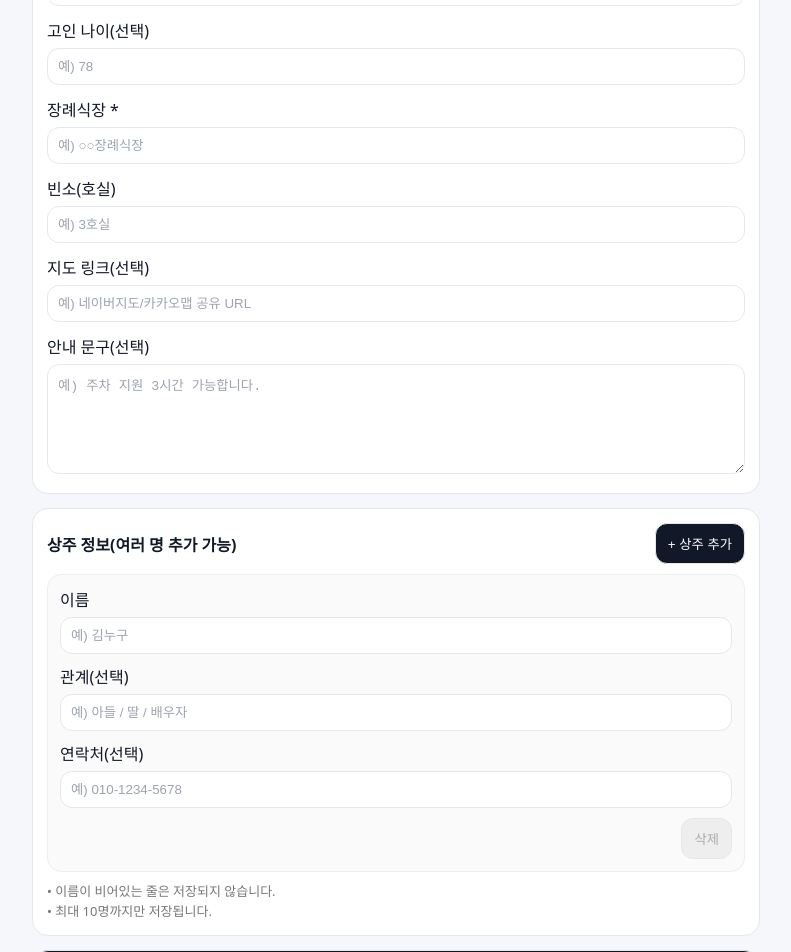
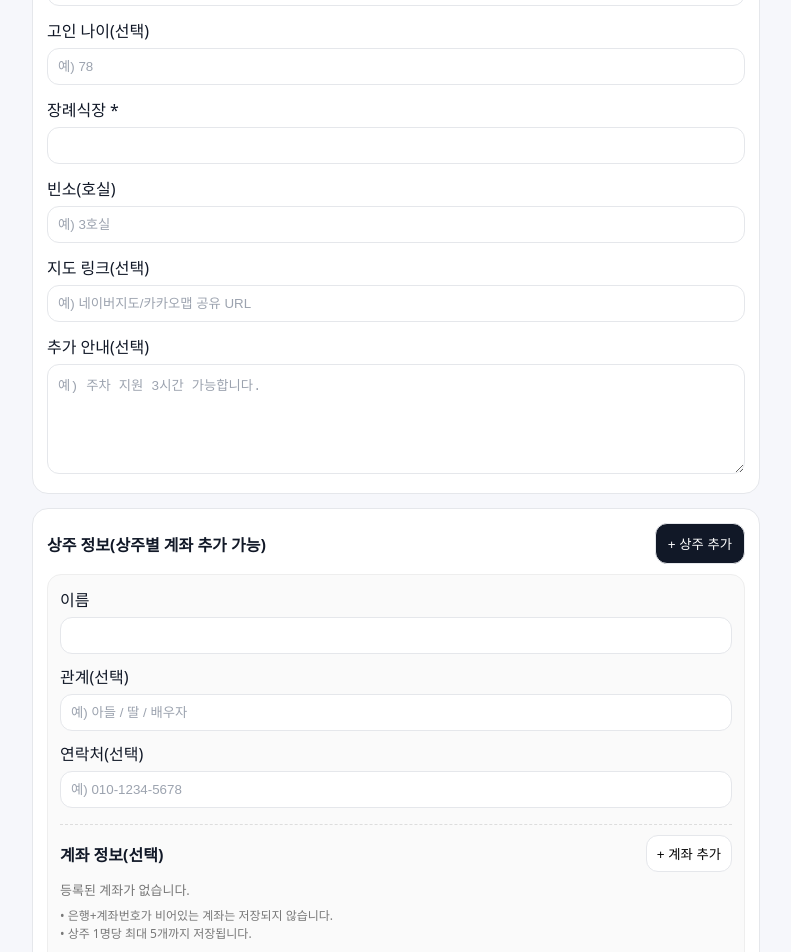
Before and after one commit to Liminjinglei/obituary, a Next.js app: page /create in a window 1280 px wide. Shown: the part 260-1212 px from the top of the page, without its empty margins (244-1035 px from the left). Built offline with nearby package versions, Linux system fonts and the light colour scheme.

Commit message:
add bereaved accounts per person

```diff
--- a/app/api/notices/route.ts
+++ b/app/api/notices/route.ts
@@ -9,7 +9,31 @@ function getClientIp(h: Headers) {
   return h.get("x-real-ip") || "unknown";
 }
 
-type BereavedItem = { name: string; relation?: string; phone?: string };
+type AccountItem = { bank: string; number: string; holder?: string };
+type BereavedItem = { name: string; relation?: string; phone?: string; accounts?: AccountItem[] };
+
+function sanitizeAccounts(input: any): AccountItem[] | undefined {
+  if (!Array.isArray(input)) return undefined;
+  const out: AccountItem[] = [];
+
+  for (const raw of input) {
+    const bank = String(raw?.bank ?? "").trim();
+    const number = String(raw?.number ?? "").trim();
+    const holder = String(raw?.holder ?? "").trim();
+
+    if (!bank || !number) continue;
+
+    out.push({
+      bank,
+      number,
+      holder: holder || undefined,
+    });
+
+    if (out.length >= 5) break; // 상주 1명당 계좌 최대 5개 제한
+  }
+
+  return out.length ? out : undefined;
+}
 
 function sanitizeBereavedList(input: any): BereavedItem[] | null {
   if (!Array.isArray(input)) return null;
@@ -19,16 +43,18 @@ function sanitizeBereavedList(input: any): BereavedItem[] | null {
     const name = String(raw?.name ?? "").trim();
     const relation = String(raw?.relation ?? "").trim();
     const phone = String(raw?.phone ?? "").trim();
+    if (!name) continue;
 
-    if (!name) continue;
+    const accounts = sanitizeAccounts(raw?.accounts);
 
     out.push({
       name,
       relation: relation || undefined,
       phone: phone || undefined,
+      accounts,
     });
 
-    if (out.length >= 10) break; // 상주 최대 10명 제한(안전장치)
+    if (out.length >= 10) break; // 상주 최대 10명 제한
   }
 
   return out.length ? out : null;
@@ -92,9 +118,7 @@ export async function POST(req: Request) {
     summary,
     map_url: mapUrl || null,
     message: message || null,
-
-    bereaved_list: bereavedList, // jsonb 저장
-
+    bereaved_list: bereavedList, // accounts 포함 저장 가능
     delete_key: deleteKey,
     expires_at: expiresAt,
     created_ip: ip,
--- a/app/create/page.tsx
+++ b/app/create/page.tsx
@@ -3,7 +3,8 @@
 import { useRouter } from "next/navigation";
 import { useMemo, useState } from "react";
 
-type BereavedRow = { name: string; relation: string; phone: string };
+type AccountRow = { bank: string; number: string; holder: string };
+type BereavedRow = { name: string; relation: string; phone: string; accounts: AccountRow[] };
 
 export default function CreatePage() {
   const router = useRouter();
@@ -16,32 +17,71 @@ export default function CreatePage() {
   const [message, setMessage] = useState("");
 
   const [bereavedRows, setBereavedRows] = useState<BereavedRow[]>([
-    { name: "", relation: "", phone: "" },
+    { name: "", relation: "", phone: "", accounts: [] },
   ]);
 
   const [loading, setLoading] = useState(false);
 
   const bereavedList = useMemo(() => {
-    // 이름이 있는 줄만 전송
     return bereavedRows
       .map((r) => ({
         name: r.name.trim(),
         relation: r.relation.trim(),
         phone: r.phone.trim(),
+        accounts: r.accounts
+          .map((a) => ({
+            bank: a.bank.trim(),
+            number: a.number.trim(),
+            holder: a.holder.trim(),
+          }))
+          .filter((a) => a.bank && a.number)
+          .map((a) => ({ bank: a.bank, number: a.number, holder: a.holder || undefined })),
       }))
-      .filter((r) => r.name.length > 0);
+      .filter((r) => r.name.length > 0)
+      .map((r) => ({
+        name: r.name,
+        relation: r.relation || undefined,
+        phone: r.phone || undefined,
+        accounts: r.accounts.length ? r.accounts : undefined,
+      }));
   }, [bereavedRows]);
 
-  const addRow = () => {
-    setBereavedRows((prev) => [...prev, { name: "", relation: "", phone: "" }]);
+  const addBereaved = () => {
+    setBereavedRows((prev) => [...prev, { name: "", relation: "", phone: "", accounts: [] }]);
   };
 
-  const removeRow = (idx: number) => {
+  const removeBereaved = (idx: number) => {
     setBereavedRows((prev) => prev.filter((_, i) => i !== idx));
   };
 
-  const updateRow = (idx: number, key: keyof BereavedRow, value: string) => {
+  const updateBereaved = (idx: number, key: "name" | "relation" | "phone", value: string) => {
     setBereavedRows((prev) => prev.map((r, i) => (i === idx ? { ...r, [key]: value } : r)));
+  };
+
+  const addAccount = (bIdx: number) => {
+    setBereavedRows((prev) =>
+      prev.map((r, i) =>
+        i === bIdx ? { ...r, accounts: [...r.accounts, { bank: "", number: "", holder: "" }] } : r
+      )
+    );
+  };
+
+  const removeAccount = (bIdx: number, aIdx: number) => {
+    setBereavedRows((prev) =>
+      prev.map((r, i) =>
+        i === bIdx ? { ...r, accounts: r.accounts.filter((_, j) => j !== aIdx) } : r
+      )
+    );
+  };
+
+  const updateAccount = (bIdx: number, aIdx: number, key: keyof AccountRow, value: string) => {
+    setBereavedRows((prev) =>
+      prev.map((r, i) => {
+        if (i !== bIdx) return r;
+        const accounts = r.accounts.map((a, j) => (j === aIdx ? { ...a, [key]: value } : a));
+        return { ...r, accounts };
+      })
+    );
   };
 
   const onCreate = async () => {
@@ -62,7 +102,7 @@ export default function CreatePage() {
           room: room.trim(),
           mapUrl: mapUrl.trim(),
           message: message.trim(),
-          bereavedList, // 배열 전송
+          bereavedList, // 상주 + 계좌 목록
         }),
       });
 
@@ -96,126 +136,121 @@ export default function CreatePage() {
           <div style={{ display: "grid", gap: 12 }}>
             <div>
               <label>고인 성함 *</label>
-              <input
-                value={deceasedName}
-                onChange={(e) => setDeceasedName(e.target.value)}
-                style={{ width: "100%", padding: 10, marginTop: 6 }}
-                placeholder="예) 홍길동"
-              />
+              <input value={deceasedName} onChange={(e) => setDeceasedName(e.target.value)} style={{ width: "100%", padding: 10, marginTop: 6 }} />
             </div>
 
             <div>
               <label>고인 나이(선택)</label>
-              <input
-                value={deceasedAge}
-                onChange={(e) => setDeceasedAge(e.target.value)}
-                style={{ width: "100%", padding: 10, marginTop: 6 }}
-                placeholder="예) 78"
-                inputMode="numeric"
-              />
+              <input value={deceasedAge} onChange={(e) => setDeceasedAge(e.target.value)} style={{ width: "100%", padding: 10, marginTop: 6 }} placeholder="예) 78" inputMode="numeric" />
             </div>
 
             <div>
               <label>장례식장 *</label>
-              <input
-                value={funeralHome}
-                onChange={(e) => setFuneralHome(e.target.value)}
-                style={{ width: "100%", padding: 10, marginTop: 6 }}
-                placeholder="예) ○○장례식장"
-              />
+              <input value={funeralHome} onChange={(e) => setFuneralHome(e.target.value)} style={{ width: "100%", padding: 10, marginTop: 6 }} />
             </div>
 
             <div>
               <label>빈소(호실)</label>
-              <input
-                value={room}
-                onChange={(e) => setRoom(e.target.value)}
-                style={{ width: "100%", padding: 10, marginTop: 6 }}
-                placeholder="예) 3호실"
-              />
+              <input value={room} onChange={(e) => setRoom(e.target.value)} style={{ width: "100%", padding: 10, marginTop: 6 }} placeholder="예) 3호실" />
             </div>
 
             <div>
               <label>지도 링크(선택)</label>
-              <input
-                value={mapUrl}
-                onChange={(e) => setMapUrl(e.target.value)}
-                style={{ width: "100%", padding: 10, marginTop: 6 }}
-                placeholder="예) 네이버지도/카카오맵 공유 URL"
-              />
+              <input value={mapUrl} onChange={(e) => setMapUrl(e.target.value)} style={{ width: "100%", padding: 10, marginTop: 6 }} placeholder="예) 네이버지도/카카오맵 공유 URL" />
             </div>
 
             <div>
-              <label>안내 문구(선택)</label>
-              <textarea
-                value={message}
-                onChange={(e) => setMessage(e.target.value)}
-                style={{ width: "100%", padding: 10, marginTop: 6, minHeight: 110 }}
-                placeholder="예) 주차 지원 3시간 가능합니다."
-              />
+              <label>추가 안내(선택)</label>
+              <textarea value={message} onChange={(e) => setMessage(e.target.value)} style={{ width: "100%", padding: 10, marginTop: 6, minHeight: 110 }} placeholder="예) 주차 지원 3시간 가능합니다." />
             </div>
           </div>
         </div>
 
         <div style={{ background: "#fff", border: "1px solid #e5e7eb", borderRadius: 16, padding: 14 }}>
           <div style={{ display: "flex", alignItems: "center", justifyContent: "space-between", marginBottom: 10 }}>
-            <div style={{ fontWeight: 800 }}>상주 정보(여러 명 추가 가능)</div>
-            <button
-              type="button"
-              onClick={addRow}
-              style={{ padding: "10px 12px", borderRadius: 12, border: "1px solid #e5e7eb", background: "#111827", color: "#fff" }}
-            >
+            <div style={{ fontWeight: 800 }}>상주 정보(상주별 계좌 추가 가능)</div>
+            <button type="button" onClick={addBereaved}
+              style={{ padding: "10px 12px", borderRadius: 12, border: "1px solid #e5e7eb", background: "#111827", color: "#fff" }}>
               + 상주 추가
             </button>
           </div>
 
           <div style={{ display: "grid", gap: 10 }}>
             {bereavedRows.map((r, idx) => (
-              <div
-                key={idx}
-                style={{
-                  border: "1px solid #eee",
-                  borderRadius: 14,
-                  padding: 12,
-                  background: "#fafafa",
-                }}
-              >
+              <div key={idx} style={{ border: "1px solid #eee", borderRadius: 14, padding: 12, background: "#fafafa" }}>
                 <div style={{ display: "grid", gap: 10 }}>
                   <div>
                     <label>이름</label>
-                    <input
-                      value={r.name}
-                      onChange={(e) => updateRow(idx, "name", e.target.value)}
-                      style={{ width: "100%", padding: 10, marginTop: 6 }}
-                      placeholder="예) 김누구"
-                    />
+                    <input value={r.name} onChange={(e) => updateBereaved(idx, "name", e.target.value)} style={{ width: "100%", padding: 10, marginTop: 6 }} />
                   </div>
 
                   <div>
                     <label>관계(선택)</label>
-                    <input
-                      value={r.relation}
-                      onChange={(e) => updateRow(idx, "relation", e.target.value)}
-                      style={{ width: "100%", padding: 10, marginTop: 6 }}
-                      placeholder="예) 아들 / 딸 / 배우자"
-                    />
+                    <input value={r.relation} onChange={(e) => updateBereaved(idx, "relation", e.target.value)} style={{ width: "100%", padding: 10, marginTop: 6 }} placeholder="예) 아들 / 딸 / 배우자" />
                   </div>
 
                   <div>
                     <label>연락처(선택)</label>
-                    <input
-                      value={r.phone}
-                      onChange={(e) => updateRow(idx, "phone", e.target.value)}
-                      style={{ width: "100%", padding: 10, marginTop: 6 }}
-                      placeholder="예) 010-1234-5678"
-                    />
+                    <input value={r.phone} onChange={(e) => updateBereaved(idx, "phone", e.target.value)} style={{ width: "100%", padding: 10, marginTop: 6 }} placeholder="예) 010-1234-5678" />
+                  </div>
+
+                  {/* 계좌 탭(섹션) */}
+                  <div style={{ marginTop: 6, paddingTop: 10, borderTop: "1px dashed #ddd" }}>
+                    <div style={{ display: "flex", justifyContent: "space-between", alignItems: "center" }}>
+                      <div style={{ fontWeight: 800 }}>계좌 정보(선택)</div>
+                      <button type="button" onClick={() => addAccount(idx)}
+                        style={{ padding: "8px 10px", borderRadius: 12, border: "1px solid #e5e7eb", background: "#fff" }}>
+                        + 계좌 추가
+                      </button>
+                    </div>
+
+                    {r.accounts.length === 0 ? (
+                      <div style={{ marginTop: 8, color: "#777", fontSize: 13 }}>
+                        등록된 계좌가 없습니다.
+                      </div>
+                    ) : (
+                      <div style={{ marginTop: 10, display: "grid", gap: 10 }}>
+                        {r.accounts.map((a, aIdx) => (
+                          <div key={aIdx} style={{ border: "1px solid #e5e7eb", borderRadius: 12, padding: 10, background: "#fff" }}>
+                            <div style={{ display: "grid", gap: 10 }}>
+                              <div>
+                                <label>은행 *</label>
+                                <input value={a.bank} onChange={(e) => updateAccount(idx, aIdx, "bank", e.target.value)}
+                                  style={{ width: "100%", padding: 10, marginTop: 6 }} placeholder="예) 국민은행" />
+                              </div>
+                              <div>
+                                <label>계좌번호 *</label>
+                                <input value={a.number} onChange={(e) => updateAccount(idx, aIdx, "number", e.target.value)}
+                                  style={{ width: "100%", padding: 10, marginTop: 6 }} placeholder="예) 123-45-678901" />
+                              </div>
+                              <div>
+                                <label>예금주(선택)</label>
+                                <input value={a.holder} onChange={(e) => updateAccount(idx, aIdx, "holder", e.target.value)}
+                                  style={{ width: "100%", padding: 10, marginTop: 6 }} placeholder="예) 홍길동" />
+                              </div>
+                            </div>
+                            <div style={{ display: "flex", justifyContent: "flex-end", marginTop: 10 }}>
+                              <button type="button" onClick={() => removeAccount(idx, aIdx)}
+                                style={{ padding: "8px 10px", borderRadius: 12, border: "1px solid #e5e7eb", background: "#fff" }}>
+                                계좌 삭제
+                              </button>
+                            </div>
+                          </div>
+                        ))}
+                      </div>
+                    )}
+
+                    <p style={{ marginTop: 8, color: "#777", fontSize: 12, lineHeight: 1.5 }}>
+                      • 은행+계좌번호가 비어있는 계좌는 저장되지 않습니다.<br />
+                      • 상주 1명당 최대 5개까지 저장됩니다.
+                    </p>
                   </div>
                 </div>
 
                 <div style={{ display: "flex", justifyContent: "flex-end", marginTop: 10 }}>
                   <button
                     type="button"
-                    onClick={() => removeRow(idx)}
+                    onClick={() => removeBereaved(idx)}
                     disabled={bereavedRows.length <= 1}
                     style={{
                       padding: "10px 12px",
@@ -225,7 +260,7 @@ export default function CreatePage() {
                       cursor: bereavedRows.length <= 1 ? "not-allowed" : "pointer",
                     }}
                   >
-                    삭제
+                    상주 삭제
                   </button>
                 </div>
               </div>
@@ -233,8 +268,8 @@ export default function CreatePage() {
           </div>
 
           <p style={{ marginTop: 10, color: "#777", fontSize: 13, lineHeight: 1.5 }}>
-            • 이름이 비어있는 줄은 저장되지 않습니다.<br />
-            • 최대 10명까지만 저장됩니다.
+            • 이름이 비어있는 상주 줄은 저장되지 않습니다.<br />
+            • 상주는 최대 10명까지 저장됩니다.
           </p>
         </div>
 
@@ -254,11 +289,6 @@ export default function CreatePage() {
         >
           {loading ? "생성 중..." : "저장하고 공유 링크 만들기"}
         </button>
-
-        <p style={{ color: "#777", fontSize: 13, lineHeight: 1.5 }}>
-          • 부고는 만료기간이 지나면 자동 비공개됩니다.<br />
-          • 삭제가 필요하면 생성 시 제공되는 삭제키가 필요합니다.
-        </p>
       </div>
     </div>
   );
```
Also changed, not shown: app/m/[[...id]]/page.tsx (+20 -4 lines).
